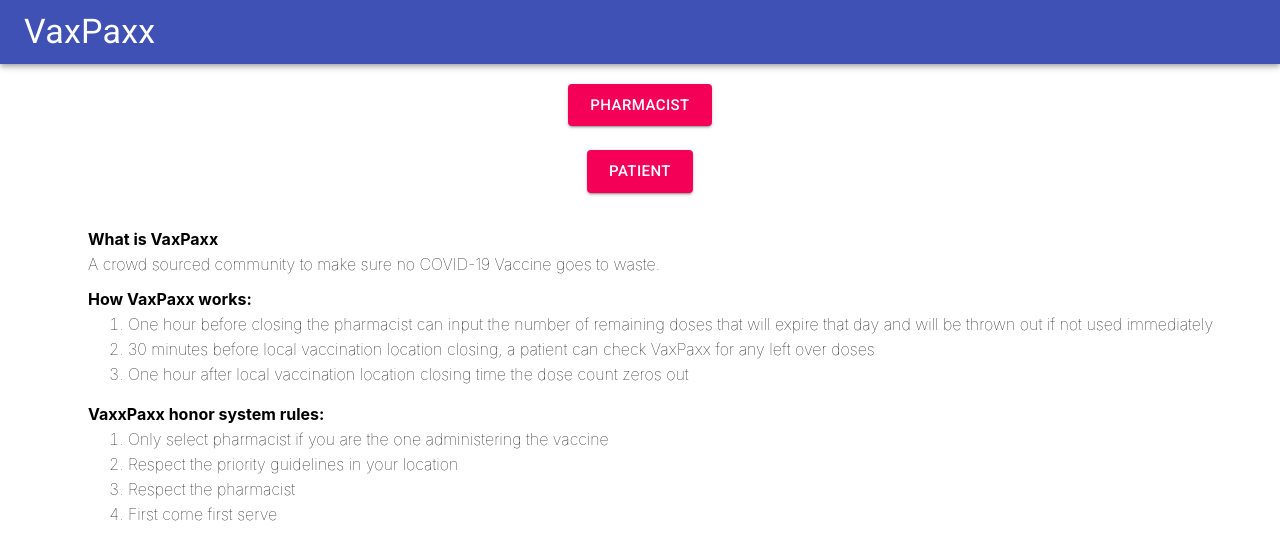
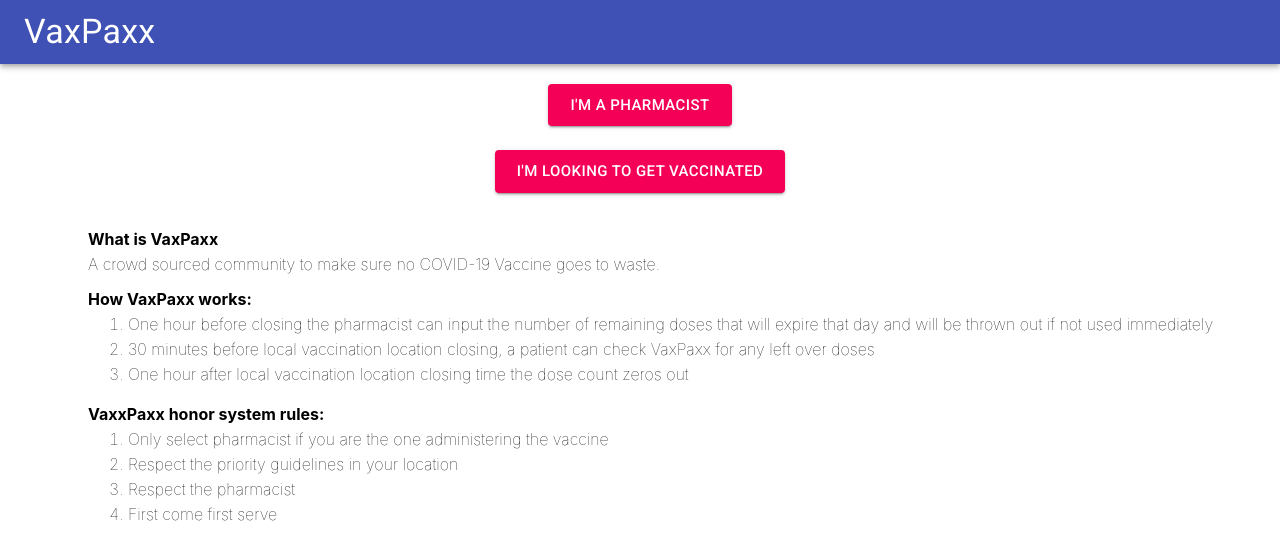
Before and after one commit to meyerche/vaxpaxx, a React (Create React App) app: page / in a window 1280 px wide. Shown: the top 560 px of the page. Built offline with nearby package versions, Linux system fonts and the light colour scheme.

Commit message:
Button text on homepage

```diff
--- a/src/components/Home.js
+++ b/src/components/Home.js
@@ -16,12 +16,12 @@ function Home() {
             >
                 <Grid item>
                     <Button variant="contained" size="large" color="secondary" >
-                        <Link to={"/pharma"}>Pharmacist</Link>
+                        <Link to={"/pharma"}>I'm a Pharmacist</Link>
                     </Button>
                 </Grid>
                 <Grid item>
                     <Button variant="contained" size="large" color="secondary" >
-                        <Link to={"/map"}>Patient</Link>
+                        <Link to={"/map"}>I'm looking to get vaccinated</Link>
                     </Button>
                 </Grid>
             </Grid>
```
Also changed, not shown: 1 other file (tests, documents, lock files or other folders).
